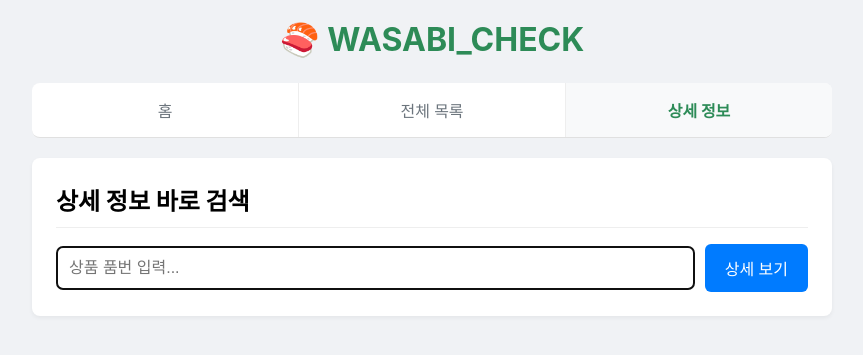
After one commit to Mingdezzi/WASABI_CHECK, a Flask app: template templates/direct_search.html in a window 1280 px wide. The commit adds this page. Shown: the top 355 px of the page, without its empty margins (208-1071 px from the left). Run offline with Flask 3, Linux system fonts and the light colour scheme; the template is opened without the code that fills it, so the values that code supplies are empty.

Commit message:
Add files via upload

```diff
--- /dev/null
+++ b/templates/direct_search.html
@@ -0,0 +1,74 @@
+<!DOCTYPE html>
+<html lang="ko">
+<head>
+    <meta charset="UTF-8">
+    <meta name="viewport" content="width=device-width, initial-scale=1.0">
+    <title>WASABI_CHECK - 상세 정보 검색</title>
+    <style>
+        /* (index.html과 동일한 기본 스타일 및 탭 메뉴 스타일) */
+        body { font-family: -apple-system, BlinkMacSystemFont, "Segoe UI", Roboto, "Helvetica Neue", Arial, sans-serif; margin: 0; padding: 20px; background-color: #f0f2f5; }
+        .container { max-width: 800px; margin: 0 auto; }
+        .card { background-color: #ffffff; border-radius: 8px; box-shadow: 0 2px 4px rgba(0,0,0,0.05); margin-bottom: 20px; padding: 24px; }
+        h1 { color: #2d8b57; margin: 0 0 24px 0; text-align: center; font-size: 2em; }
+        h2 { margin-top: 0; margin-bottom: 16px; border-bottom: 1px solid #eee; padding-bottom: 10px; }
+        .flash { padding: 15px; margin-bottom: 20px; border-radius: 8px; font-weight: 500; }
+        .flash.success { background-color: #d4edda; color: #155724; border: 1px solid #c3e6cb; }
+        .flash.error { background-color: #f8d7da; color: #721c24; border: 1px solid #f5c6cb; }
+
+        .top-nav {
+            width: 100%; height: auto; background-color: #ffffff;
+            border-bottom: 1px solid #e0e0e0; display: flex;
+            justify-content: space-around; align-items: center;
+            margin-bottom: 20px; border-radius: 8px; overflow: hidden;
+        }
+        .nav-item {
+            flex: 1; text-align: center; text-decoration: none;
+            color: #6c757d; font-weight: 500; padding: 15px 0;
+            transition: color 0.2s, background-color 0.2s; border-right: 1px solid #eee;
+        }
+        .nav-item:last-child { border-right: none; }
+        .nav-item.active { color: #2d8b57; font-weight: bold; background-color: #f8f9fa; }
+        .nav-item.disabled { color: #ced4da; pointer-events: none; cursor: default; background-color: #f8f9fa; }
+
+        /* (직접 검색 폼 스타일) */
+        .direct-search-form { display: flex; gap: 10px; align-items: center; }
+        .direct-search-form input[type="text"] {
+            flex-grow: 1; padding: 12px; border: 1px solid #ddd;
+            border-radius: 6px; font-size: 1em; min-width: 0;
+        }
+        .direct-search-form button {
+            padding: 12px 20px; background-color: #007bff; color: white;
+            border: none; border-radius: 6px; cursor: pointer;
+            font-weight: 500; font-size: 1em; flex-shrink: 0; white-space: nowrap;
+        }
+    </style>
+</head>
+<body>
+    <div class="container">
+        <h1>🍣 WASABI_CHECK</h1>
+
+        <nav class="top-nav">
+            <a href="{{ url_for('index') }}" class="nav-item"> 홈 </a>
+            <a href="{{ url_for('all_products') }}" class="nav-item"> 전체 목록 </a>
+            <!-- 현재 페이지가 상세 정보 검색이므로 active -->
+            <a href="{{ url_for('direct_search') }}" class="nav-item active"> 상세 정보 </a>
+        </nav>
+
+        {% with messages = get_flashed_messages(with_categories=true) %}
+            {% if messages %}
+                {% for category, message in messages %}
+                    <div class="flash {{ category }}">{{ message }}</div>
+                {% endfor %}
+            {% endif %}
+        {% endwith %}
+
+        <div class="card">
+            <h2>상세 정보 바로 검색</h2>
+            <form action="{{ url_for('find_product') }}" method="POST" class="direct-search-form">
+                <input type="text" name="product_number" placeholder="상품 품번 입력..." required autofocus>
+                <button type="submit">상세 보기</button>
+            </form>
+        </div>
+    </div>
+</body>
+</html>
```
Also changed, not shown: templates/detail.html (+7 -2 lines), templates/index.html (+18 -35 lines).
